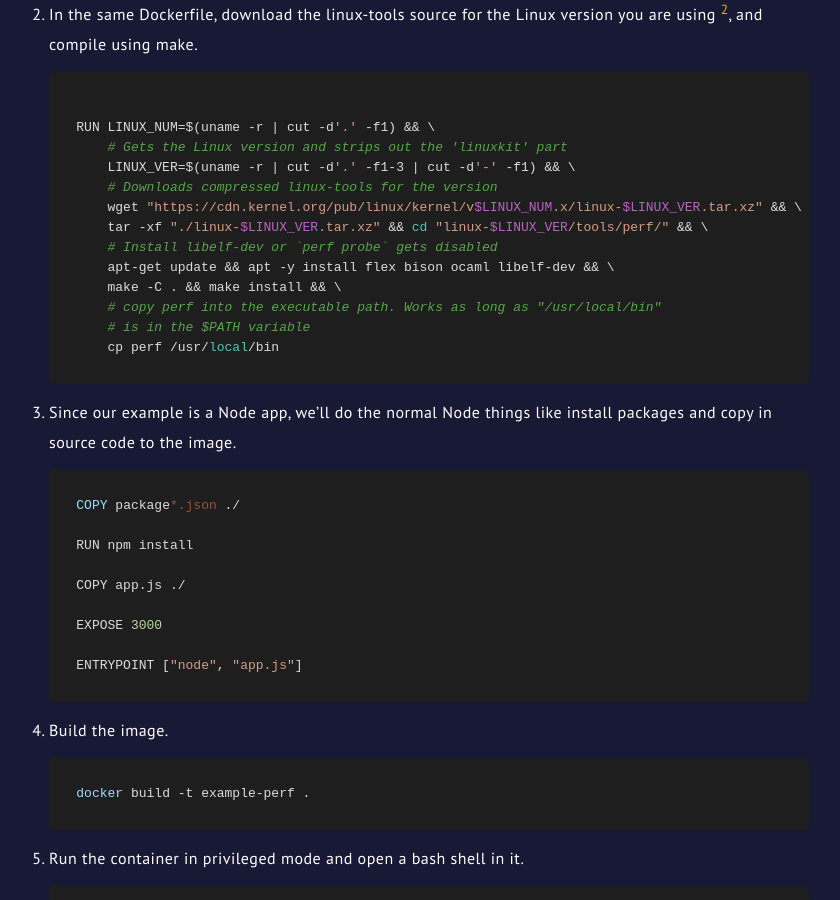
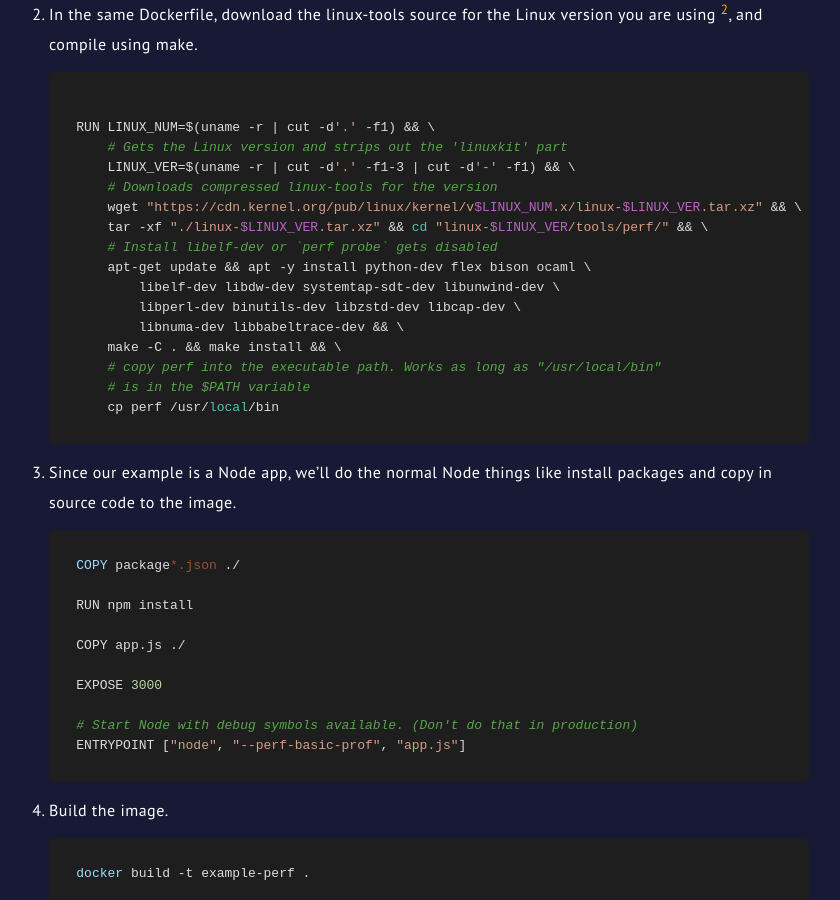
Before and after one commit to OpeOnikute/opeonikute.github.io, a Jekyll site: the page built from posts/how-to-use-perf-on-macos.md, in a window 1280 px wide and 900 px high, scrolled down 805 px. Shown: the whole window, without its empty margins (231-1071 px from the left). Built offline with Jekyll 4.4.1, drawn with Linux system fonts in a browser that asks for light colours.

Commit message:
update perf installs

````diff
--- a/posts/how-to-use-perf-on-macos.md
+++ b/posts/how-to-use-perf-on-macos.md
@@ -37,7 +37,10 @@ The steps for creating the image are:
         wget "https://cdn.kernel.org/pub/linux/kernel/v$LINUX_NUM.x/linux-$LINUX_VER.tar.xz" && \
         tar -xf "./linux-$LINUX_VER.tar.xz" && cd "linux-$LINUX_VER/tools/perf/" && \
         # Install libelf-dev or `perf probe` gets disabled
-        apt-get update && apt -y install flex bison ocaml libelf-dev && \
+        apt-get update && apt -y install python-dev flex bison ocaml \
+            libelf-dev libdw-dev systemtap-sdt-dev libunwind-dev \
+            libperl-dev binutils-dev libzstd-dev libcap-dev \
+            libnuma-dev libbabeltrace-dev && \
         make -C . && make install && \
         # copy perf into the executable path. Works as long as "/usr/local/bin"
         # is in the $PATH variable
@@ -55,7 +58,8 @@ The steps for creating the image are:
 
     EXPOSE 3000
 
-    ENTRYPOINT ["node", "app.js"]
+    # Start Node with debug symbols available. (Don't do that in production)
+    ENTRYPOINT ["node", "--perf-basic-prof", "app.js"]
     ```
 
 4. Build the image.
````
